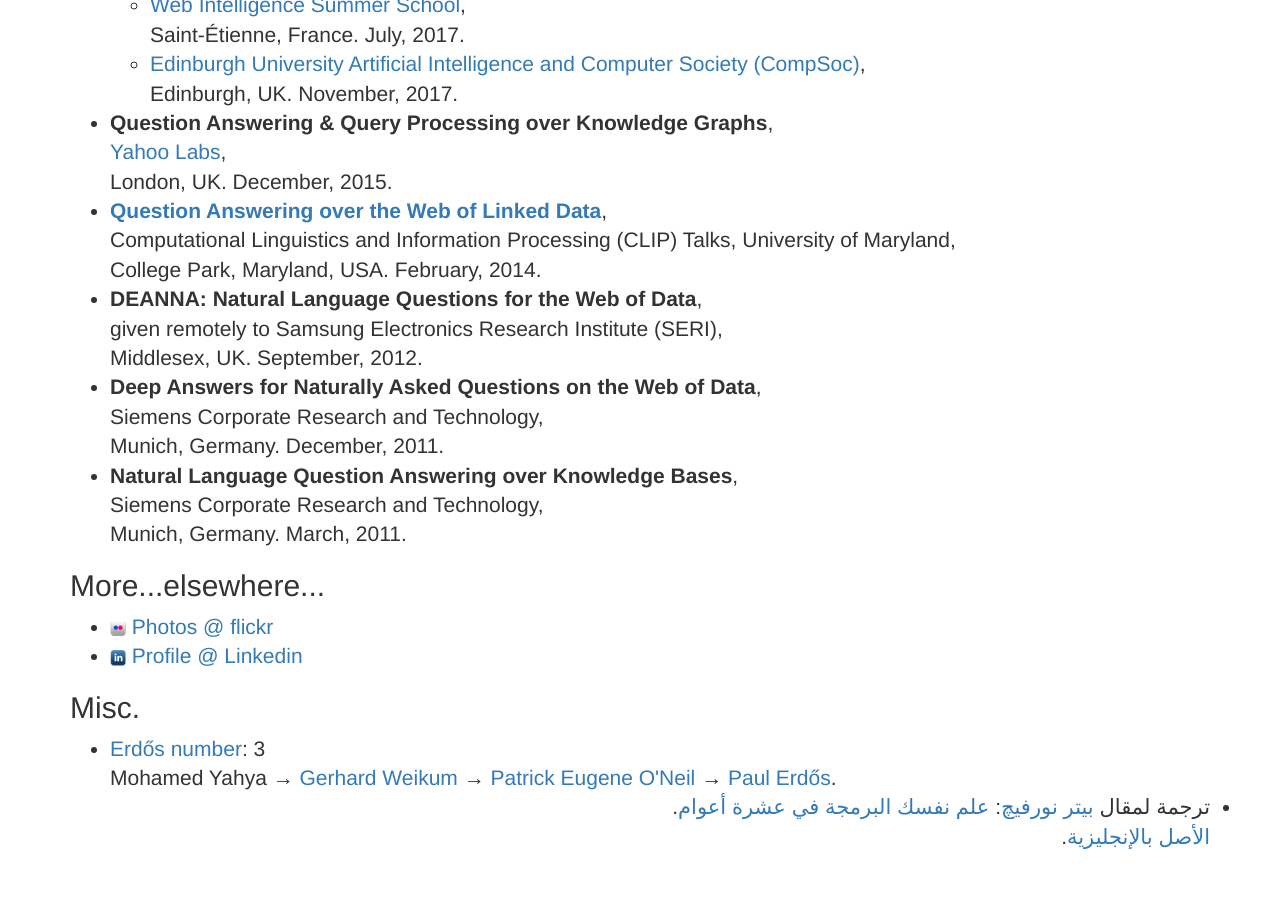
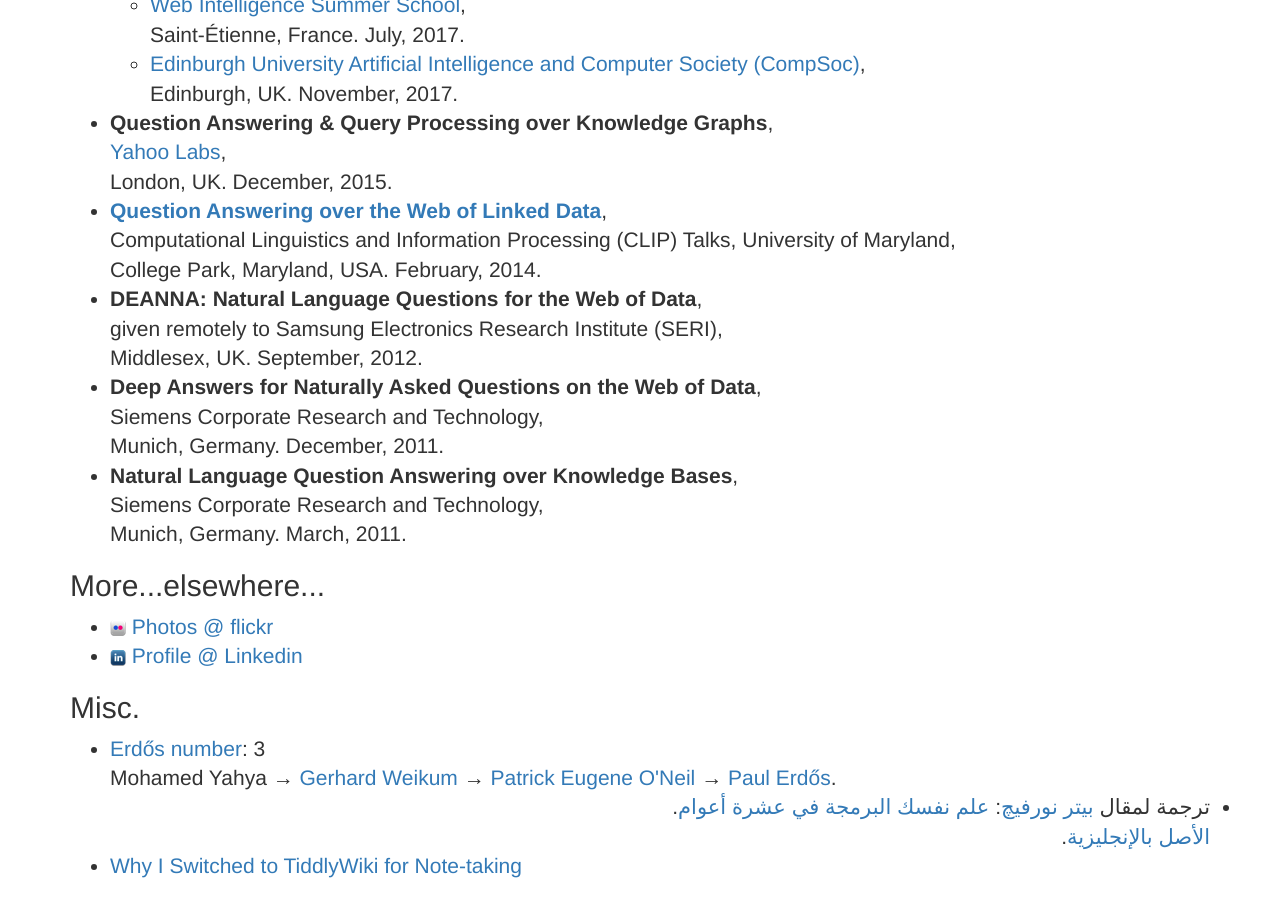
Before and after one commit to myahya/myahya.github.io, a Jekyll site: the page index.html, which Jekyll copies as it is, in a window 1280 px wide and 900 px high, scrolled down 3985 px. Built offline with Jekyll 4.4.1, drawn with Linux system fonts in a browser that asks for light colours; nearby versions of some CDN libraries; before the commit the page ends 4856 px from its top, so only the background shows below that.

Commit message:
TW to index.html

```diff
--- a/index.html
+++ b/index.html
@@ -340,6 +340,10 @@
             </li>
             <li style="direction: rtl;text-align: right">ترجمة لمقال <a href="http://norvig.com/">بيتر نورفيچ</a>: <a href="https://myahya.org/writing/21-days/">علم نفسك البرمجة في عشرة أعوام</a>.<br /><a href="http://norvig.com/21-days.html">الأصل بالإنجليزية</a>.
             </li>
+            <li>
+                <a href="https://myahya.org/2021/03/14/why-switch-to-tiddlywiki-for-note-taking.html">Why I Switched to TiddlyWiki for Note-taking
+</a>
+            </li>
         </ul>
     </div>
     <footer class="footer">
```
